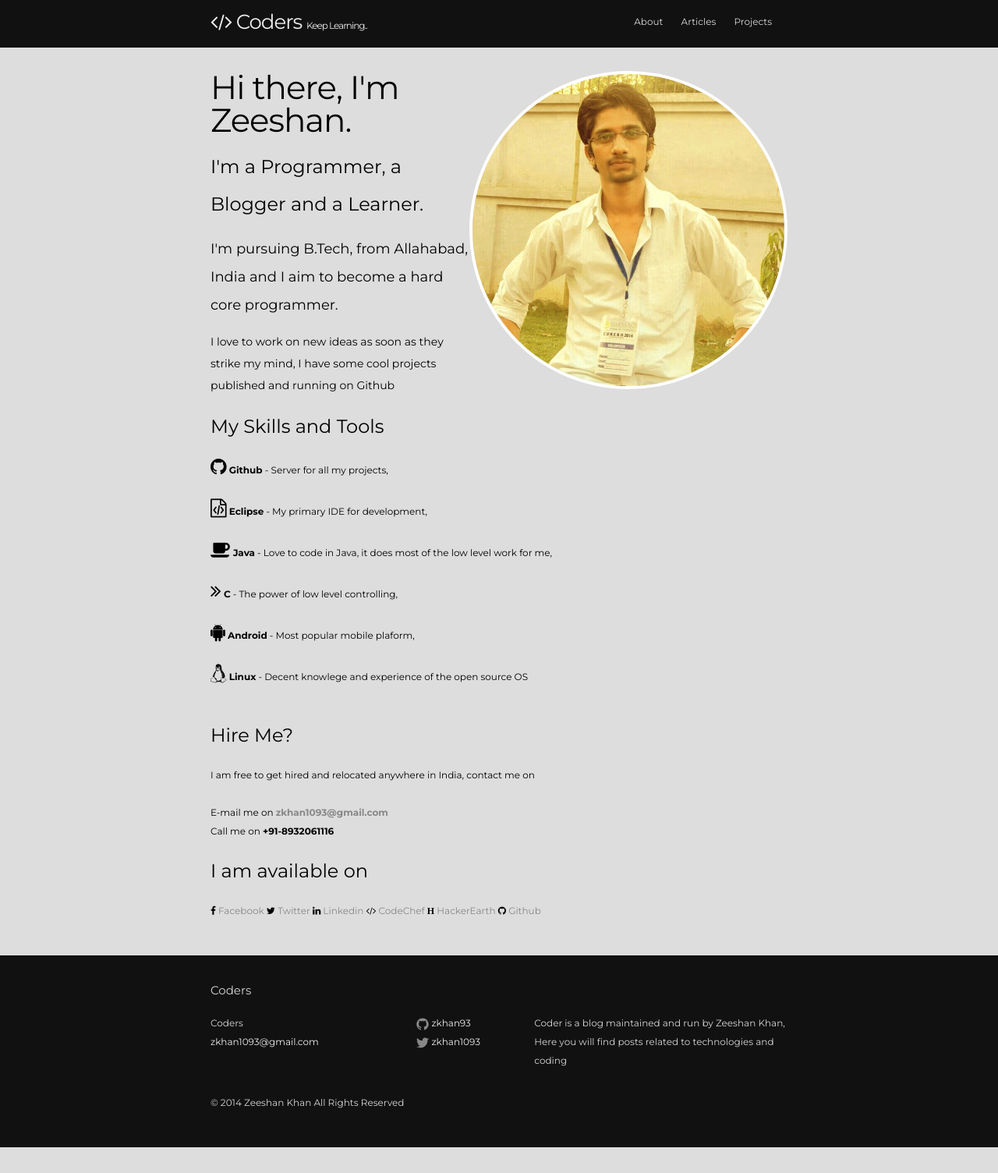
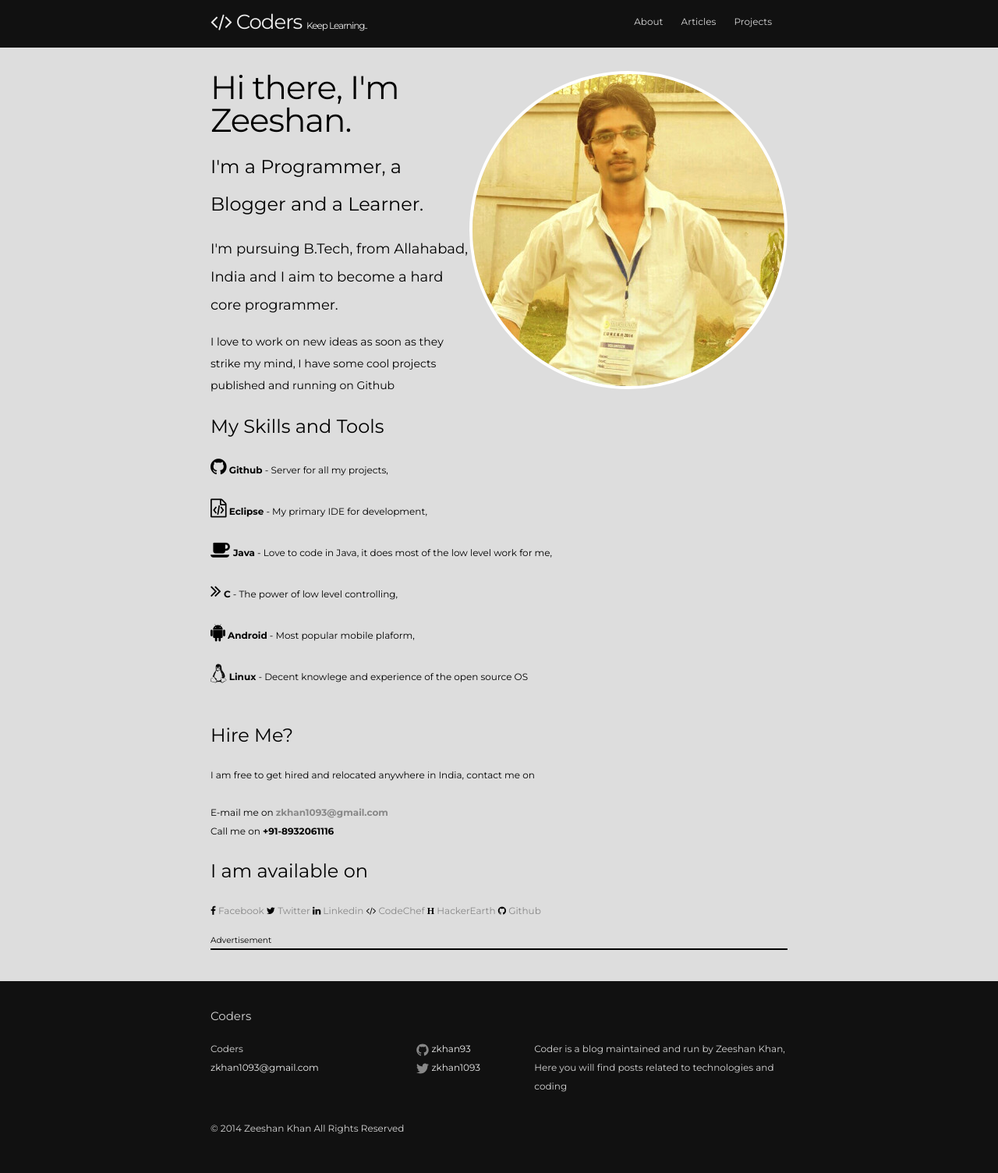
Before and after one commit to zkhan93/zkhan93.github.io, a Jekyll site: the page built from index.html, in a window 1280 px wide. Shown: the whole page at 78% size. Built offline with Jekyll 4.4.1, drawn with Linux system fonts in a browser that asks for light colours; nearby versions of some CDN libraries; before the commit the page ends 1471 px from its top, so only the background shows below that.

Commit message:
adsense added

```diff
--- a/_layouts/main.html
+++ b/_layouts/main.html
@@ -10,7 +10,21 @@
     <div class="page-content">
       <div class="wrapper">
         {{ content }}
+        <p class="adp">Advertisement</p>
+         <div class="ad">
+	<script async src="//pagead2.googlesyndication.com/pagead/js/adsbygoogle.js"></script>
+<!-- coder-responsive-ad-unit -->
+<ins class="adsbygoogle"
+     style="display:block"
+     data-ad-client="ca-pub-8023468202540314"
+     data-ad-slot="9142765656"
+     data-ad-format="auto"></ins>
+<script>
+(adsbygoogle = window.adsbygoogle || []).push({});
+</script>
+	</div>
       </div>
+
     </div>
 
     {% include footer.html %}
--- a/_layouts/post.html
+++ b/_layouts/post.html
@@ -1,6 +1,7 @@
 ---
 layout: default
 ---
+
 <div class="post">
 
   <header class="post-header">
--- a/css/main.scss
+++ b/css/main.scss
@@ -128,3 +128,13 @@
 .project-image{
 	float:left;
 }
+.ad{
+	margin-bottom:10px;
+	margin-top:0px;
+	border:1px solid black;
+}
+.adp{
+	font-size:$small-font-size;
+	text-align:left;
+	margin-bottom:0px;
+}
```
Also changed, not shown: _layouts/default.html (+15 -1 lines), _layouts/page.html (line endings or trailing spaces).
